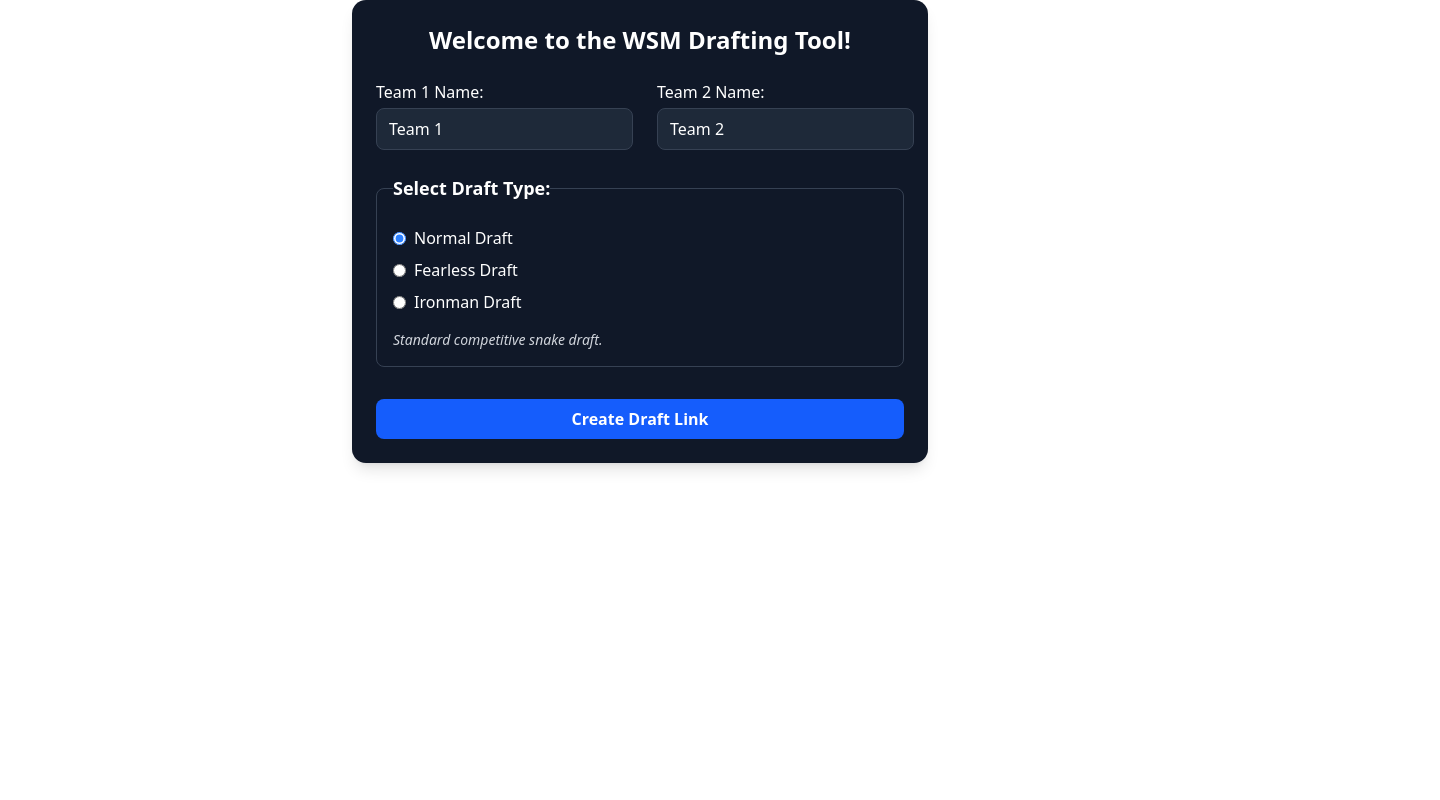
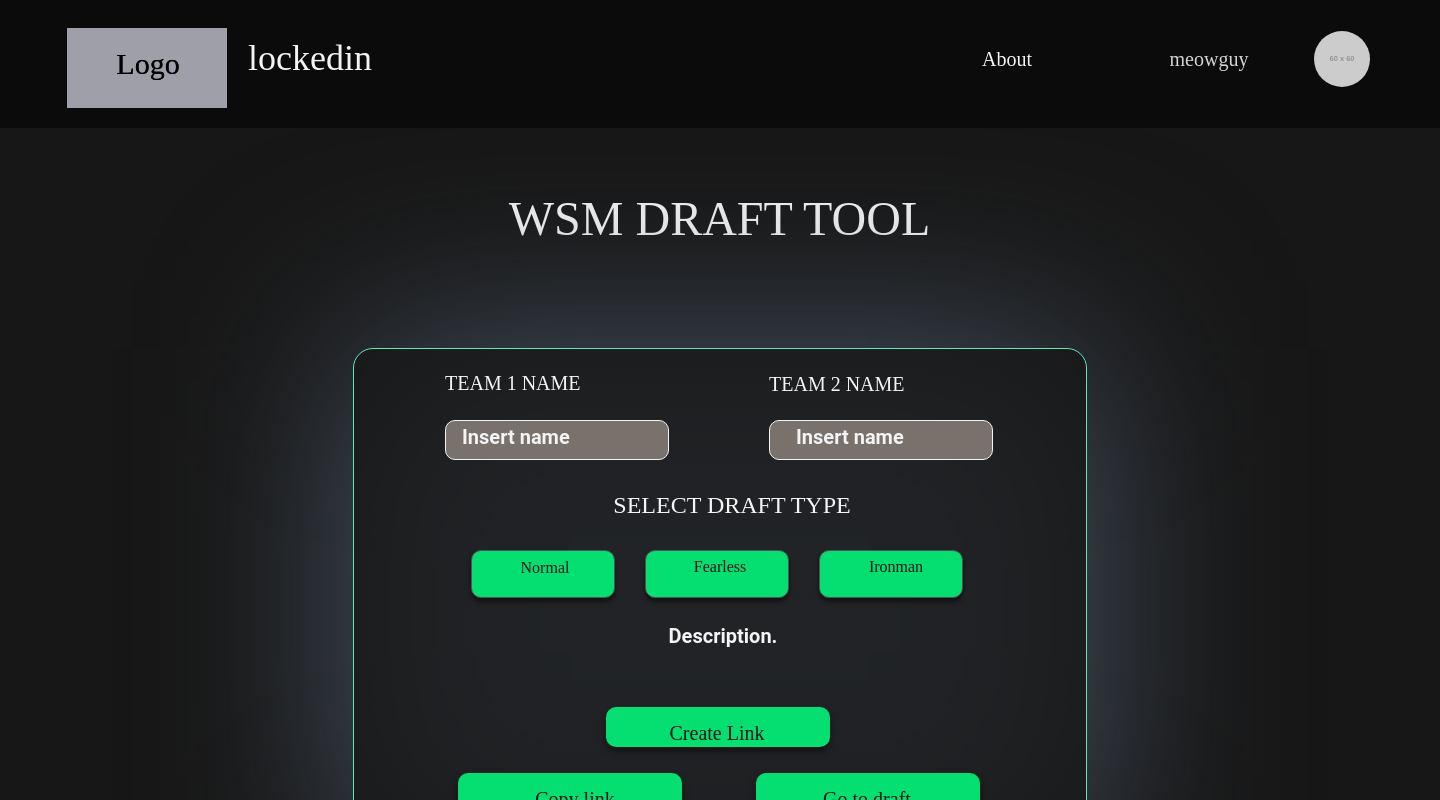
Before and after one commit to gabengu/lockedin, a Next.js app in the folder client/: page /draft in a window 1280 px wide. Shown: the top 800 px of the page, 1440 px wide, since content can reach past the window. Built offline with nearby package versions, Linux system fonts and the light colour scheme.

Commit message:
styling draft landing

```diff
--- a/client/src/app/draft/page.tsx
+++ b/client/src/app/draft/page.tsx
@@ -2,6 +2,7 @@
 import { useState } from "react";
 import { useRouter } from "next/navigation";
 import { handleSaveDraft } from "./roomStore";
+import NavBar from "@/components/navbar";
 
 export default function Draft() {
     const router = useRouter();
@@ -34,21 +35,107 @@ export default function Draft() {
             draftType: formData.get("draftType") as Draft,
         };
         //console.log("creating draft with:", data)
-    const id = await handleSaveDraft(data)
-    setDraftLink(id)
-    console.log("id: " + id)
+        const id = await handleSaveDraft(data);
+        setDraftLink(id);
+        console.log("id: " + id);
         //console.log("generated link: " + draftLink)
     }
 
     return (
-        <section className="max-w-xl mx-auto p-6 bg-gray-900 text-white rounded-xl shadow-lg">
-            <h1 className="text-2xl font-bold mb-6 text-center">
+        <div className="w-[1440px] h-[1024px] relative bg-neutral-900 overflow-hidden">
+            <div className="w-[551px] h-20 left-[444px] top-[195px] absolute text-center justify-center text-zinc-100 text-5xl font-normal font-['Sprintura_Demo']">
+                WSM DRAFT TOOL
+            </div>
+            <div className="w-[734px] h-[521px] left-[353px] top-[348px] absolute bg-gray-600 blur-[100px]" />
+            <div className="w-[734px] h-[521px] left-[353px] top-[348px] absolute bg-neutral-900/80 rounded-[20px] border border-emerald-300 backdrop-blur-blur" />
+            <div className="w-56 h-10 left-[445px] top-[420px] absolute bg-stone-500 rounded-[10px] border border-zinc-100" />
+            <div className="w-56 h-16 left-[445px] top-[369px] absolute justify-center text-zinc-100 text-xl font-normal font-['Sprintura_Demo']">
+                TEAM 1 NAME
+            </div>
+            <div className="w-48 h-9 left-[462px] top-[423px] absolute justify-center text-zinc-100 text-xl font-bold font-['Roboto']">
+                Insert name
+            </div>
+            <div className="w-56 h-10 left-[769px] top-[420px] absolute bg-stone-500 rounded-[10px] border border-zinc-100" />
+            <div className="w-56 h-16 left-[769px] top-[370px] absolute justify-center text-zinc-100 text-xl font-normal font-['Sprintura_Demo']">
+                TEAM 2 NAME
+            </div>
+            <div className="w-48 h-9 left-[796px] top-[423px] absolute justify-center text-zinc-100 text-xl font-bold font-['Roboto']">
+                Insert name
+            </div>
+            <div className="w-56 h-10 left-[458px] top-[773px] absolute bg-green-400 rounded-[10px] shadow-[0px_4px_7px_0px_rgba(0,0,0,0.50)]" />
+            <div className="w-44 h-4 left-[487px] top-[785px] absolute text-center justify-center text-neutral-900 text-xl font-normal font-['Sprintura_Demo']">
+                Copy link
+            </div>
+            <div className="w-56 h-10 left-[756px] top-[773px] absolute bg-green-400 rounded-[10px] shadow-[0px_4px_7px_0px_rgba(0,0,0,0.50)]" />
+            <div className="w-44 h-4 left-[779px] top-[785px] absolute text-center justify-center text-neutral-900 text-xl font-normal font-['Sprintura_Demo']">
+                Go to draft
+            </div>
+            <div className="w-56 h-10 left-[606px] top-[707px] absolute bg-green-400 rounded-[10px] shadow-[0px_4px_7px_0px_rgba(0,0,0,0.50)]" />
+            <div className="w-44 h-4 left-[629px] top-[719px] absolute text-center justify-center text-neutral-900 text-xl font-normal font-['Sprintura_Demo']">
+                Create Link
+            </div>
+            <div className="w-96 h-16 left-[540px] top-[489px] absolute text-center justify-center text-zinc-100 text-2xl font-normal font-['Sprintura_Demo']">
+                SELECT DRAFT TYPE
+            </div>
+            <div className="w-36 h-12 left-[471px] top-[550px] absolute bg-green-400 rounded-[10px] shadow-[0px_4px_4px_0px_rgba(0,0,0,0.50)] border border-neutral-600" />
+            <div className="w-32 h-9 left-[481px] top-[556px] absolute text-center justify-center text-neutral-900 text-base font-normal font-['Sprintura_Demo']">
+                Normal
+            </div>
+            <div className="w-36 h-12 left-[645px] top-[550px] absolute bg-green-400 rounded-[10px] shadow-[0px_4px_4px_0px_rgba(0,0,0,0.50)] border border-neutral-600" />
+            <div className="w-36 h-9 left-[648px] top-[555px] absolute text-center justify-center text-neutral-900 text-base font-normal font-['Sprintura_Demo']">
+                Fearless
+            </div>
+            <div className="w-36 h-12 left-[819px] top-[550px] absolute bg-green-400 rounded-[10px] shadow-[0px_4px_4px_0px_rgba(0,0,0,0.50)] border border-neutral-600" />
+            <div className="w-36 h-9 left-[824px] top-[555px] absolute text-center justify-center text-neutral-900 text-base font-normal font-['Sprintura_Demo']">
+                Ironman
+            </div>
+            <div className="w-36 h-5 left-[651px] top-[622px] absolute text-center justify-center text-zinc-100 text-xl font-bold font-['Roboto']">
+                Description.
+            </div>
+            <div className="w-[1440px] h-32 left-0 top-0 absolute bg-black/50" />
+            <div className="w-[1128px] h-0 left-[144px] top-[134px] absolute bg-red-200 shadow-[0px_4px_4px_0px_rgba(0,0,0,0.25)] outline outline-[5px] outline-offset-[-2.50px] outline-black/0"></div>
+            <div className="w-40 h-20 left-[67px] top-[28px] absolute bg-zinc-400" />
+            <div className="w-28 h-5 left-[92px] top-[45.99px] absolute text-center justify-start text-black text-3xl font-normal font-['Sprintura_Demo']">
+                Logo
+            </div>
+            <div className="w-28 h-5 left-[92px] top-[45.99px] absolute text-center justify-start text-black text-3xl font-normal font-['Sprintura_Demo']">
+                Logo
+            </div>
+            <div className="w-80 h-14 left-[248px] top-[38px] absolute justify-center text-zinc-100 text-4xl font-normal font-['Sprintura_Demo']">
+                lockedin
+            </div>
+            <div className="w-28 h-14 left-[951px] top-[45px] absolute text-center justify-center text-zinc-100 text-xl font-normal font-['Sprintura_Demo']">
+                About
+            </div>
+            <div className="w-28 h-14 left-[1153px] top-[45px] absolute text-center justify-center text-zinc-300 text-xl font-normal font-['Sprintura_Demo']">
+                meowguy
+            </div>
+            <img
+                className="w-14 h-14 left-[1314px] top-[31px] absolute rounded-full"
+                src="https://placehold.co/60x60"
+            />
+            <div className="left-[16px] top-[978px] absolute text-center justify-start text-stone-500 text-3xl font-bold font-['Alumni_Sans']">
+                RIOT DISCLAIMER
+            </div>
+        </div>
+    );
+}
+
+/*             <NavBar />
+            <h1 className="text-2xl font-bold mb-6 text-center flex flex-row justify-center items-center">
                 Welcome to the WSM Drafting Tool!
             </h1>
-            <form onSubmit={handleSubmit} className="flex flex-col gap-6">
+            <div className=" min-h-screen bg-gray-800 flex flex-col justify-center items-center p-4">
+                <section className="max-w-xl mx-auto p-6 bg-gray-900 text-white rounded-xl shadow-lg justify-center items-center">
+                    <form
+                        onSubmit={handleSubmit}
+                        className="flex flex-col gap-6"
+                    >
                         <div className="flex flex-col sm:flex-row gap-6">
                             <label className="flex flex-col flex-1">
-                        <span className="mb-1 font-medium">Team 1 Name:</span>
+                                <span className="mb-1 font-medium">
+                                    Team 1 Name:
+                                </span>
                                 <input
                                     type="text"
                                     name="team1"
@@ -58,7 +145,9 @@ export default function Draft() {
                                 />
                             </label>
                             <label className="flex flex-col flex-1">
-                        <span className="mb-1 font-medium">Team 2 Name:</span>
+                                <span className="mb-1 font-medium">
+                                    Team 2 Name:
+                                </span>
                                 <input
                                     type="text"
                                     name="team2"
@@ -91,7 +180,9 @@ export default function Draft() {
                                         name="draftType"
                                         value="fearless"
                                         className="accent-blue-500"
-                                onChange={() => setDraftType("fearless")}
+                                        onChange={() =>
+                                            setDraftType("fearless")
+                                        }
                                     />
                                     Fearless Draft
                                 </label>
@@ -123,7 +214,9 @@ export default function Draft() {
                             <button
                                 onClick={() =>
                                     navigator.clipboard.writeText(
-                                window.location.origin + "/draft/" + draftLink,
+                                        window.location.origin +
+                                            "/draft/" +
+                                            draftLink,
                                     )
                                 }
                                 className="px-4 py-2 bg-gray-700 text-white rounded"
@@ -131,7 +224,9 @@ export default function Draft() {
                                 Copy Draft Link
                             </button>
                             <button
-                        onClick={() => router.push("/draft/" + draftLink)}
+                                onClick={() =>
+                                    router.push("/draft/" + draftLink)
+                                }
                                 className="px-4 py-2 bg-blue-600 text-white rounded"
                             >
                                 Go to Draft
@@ -139,5 +234,4 @@ export default function Draft() {
                         </div>
                     )}
                 </section>
-    );
-}
+            </div> */
--- a/client/src/components/navbar.tsx
+++ b/client/src/components/navbar.tsx
@@ -1,20 +1,34 @@
-"use client"
-import { useRouter } from "next/navigation"
+"use client";
+import { useRouter } from "next/navigation";
 
 export default function NavBar() {
+    const router = useRouter();
 
-    const router = useRouter()
-
-    return(
+    return (
         <nav className="bg-black text-white h-[134px] fixed top-0 left-0 w-full flex items-center">
             <div className="bg-gray-600 text-white h-[75px] w-[160px] rounded flex items-center justify-center ml-10">
                 <div className="text-xl font-bold">LOGO</div>
             </div>
             <div className=" text-white text-4xl ml-10">LOCKEDIN</div>
             <ul className="flex gap-34 text-lg font-normal ml-auto mr-10">
-                    <li className="cursor-pointer hover:underline text-center" onClick={() => router.push('/draft')}>DRAFT <br /> TOOL</li>
-                    <li className="cursor-pointer hover:underline" onClick={() => router.push('/')}>ABOUT</li>
-                    <li className="cursor-pointer hover:underline" onClick={() => router.push('/')}>JOIN</li>
+                <li
+                    className="cursor-pointer hover:underline text-center"
+                    onClick={() => router.push("/draft")}
+                >
+                    DRAFT <br /> TOOL
+                </li>
+                <li
+                    className="cursor-pointer hover:underline"
+                    onClick={() => router.push("/")}
+                >
+                    ABOUT
+                </li>
+                <li
+                    className="cursor-pointer hover:underline"
+                    onClick={() => router.push("/")}
+                >
+                    JOIN
+                </li>
             </ul>
         </nav>
     );
```
Lines whose indentation alone changed are shown as unchanged.
